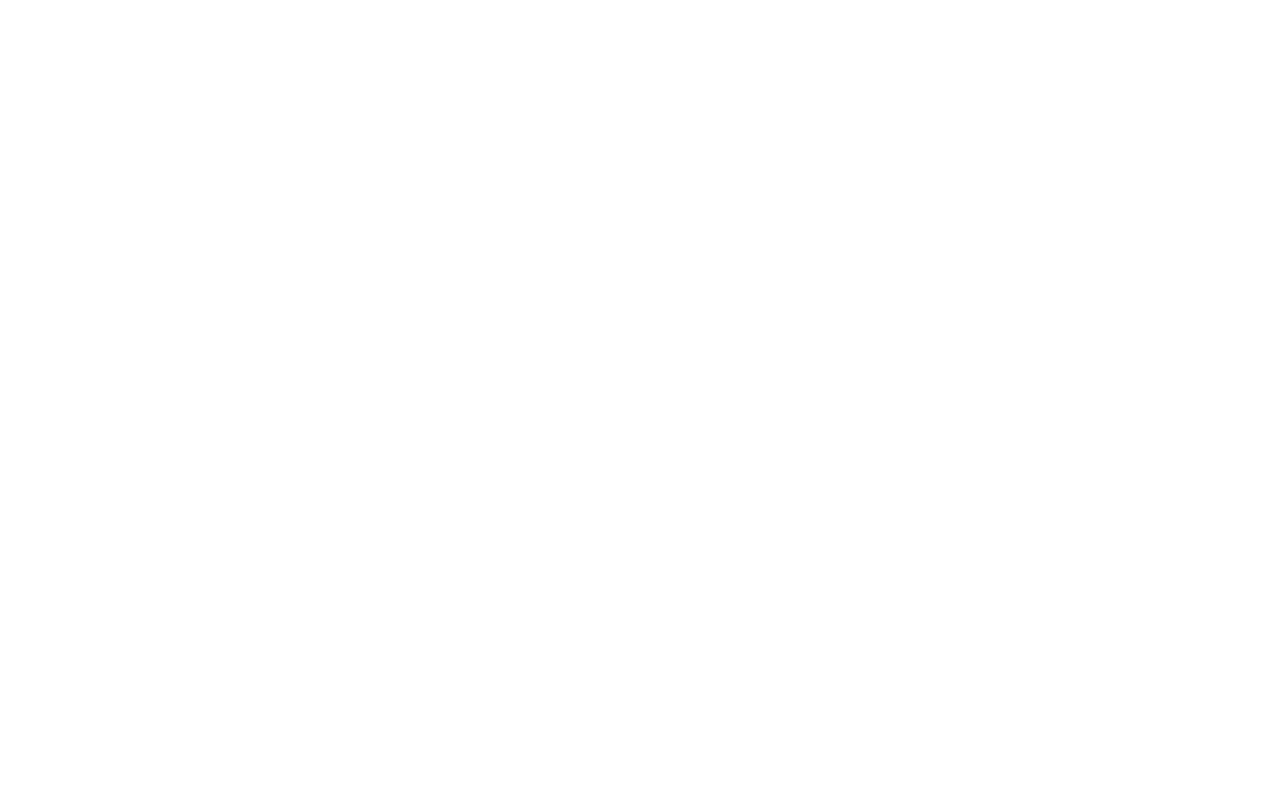
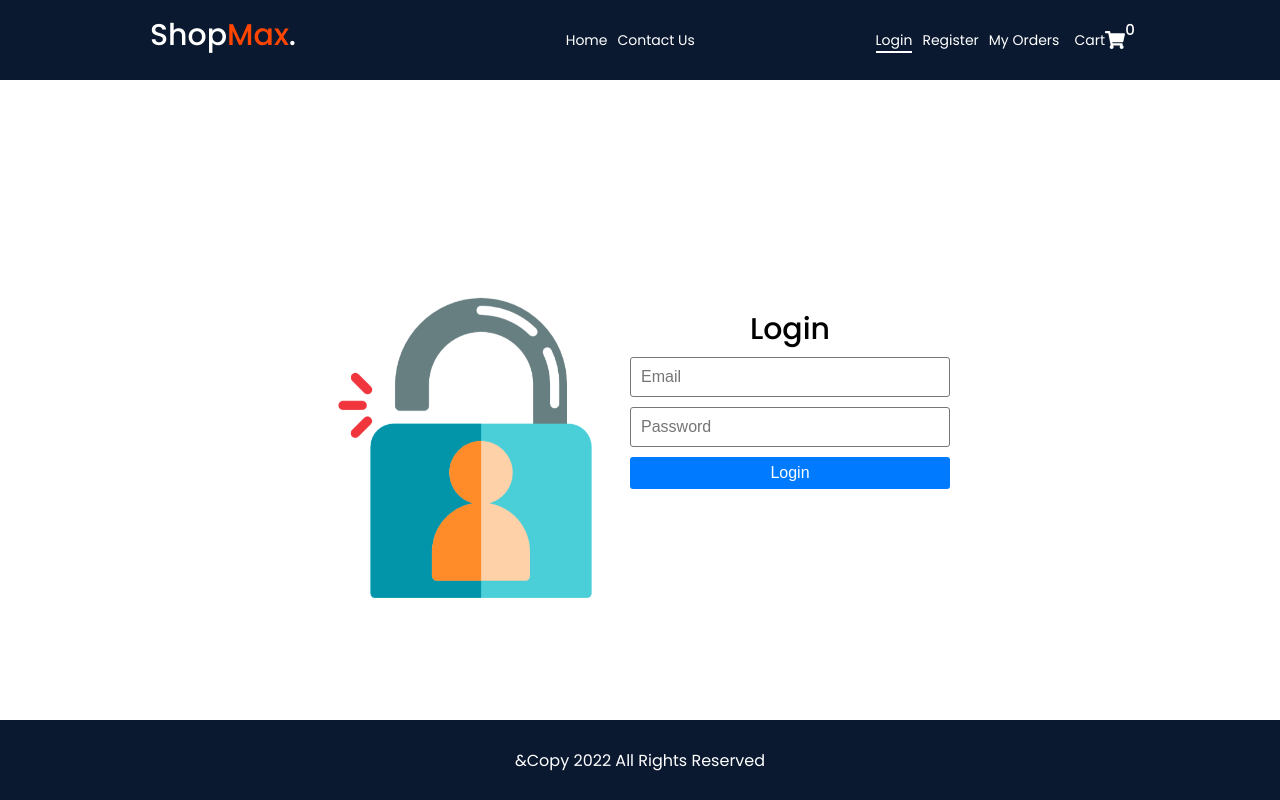
Before and after one commit to Chris-Codex/e-peopleshop, a React (Create React App) app: page /login in a window 1280 px wide. Before the commit this address had no page. Built offline with nearby package versions, Linux system fonts and the light colour scheme.

Commit message:
design of login form

```diff
--- a/src/App.js
+++ b/src/App.js
@@ -3,6 +3,7 @@
 import Footer from "./components/footer/Footer"
 import Home from "./pages/home/Home"
 import Contact from "./pages/contact/Contact"
+import Login from "./pages/authentication/Login"
 
 function App() {
   return (
@@ -12,6 +13,7 @@
           <Routes>
             <Route path="/" element={<Home/>} />
             <Route path="/contact" element={<Contact />} />
+            <Route path="/login" element={<Login />} />
           </Routes>
 
         <Footer />
--- a/src/components/footer/Footer.js
+++ b/src/components/footer/Footer.js
@@ -1,9 +1,13 @@
 import React from "react";
+import styles from "./../footer/Footer.module.scss"
+
+const date = new Date()
+const year = date.getFullYear()
 
 const Footer = () => {
   return (
-    <div>
-      <h1>Footer</h1>
+    <div className={styles.footer}>
+      &Copy {year} All Rights Reserved
     </div>
   );
 };
--- a/src/components/footer/Footer.module.scss
+++ b/src/components/footer/Footer.module.scss
@@ -0,0 +1,12 @@
+.footer {
+    background-color: var(--dark-blue);
+    color: #fff;
+    font-size: 1.6rem;
+    display: flex;
+    justify-content: center;
+    align-items: center;
+    height: 8rem;
+    p {
+      color: #fff;
+    }
+  }
--- a/src/components/header/Header.js
+++ b/src/components/header/Header.js
@@ -1,6 +1,8 @@
-import React from "react";
-import { Link } from "react-router-dom";
+import {useState} from "react";
+import { NavLink, Link } from "react-router-dom";
 import styles from "../header/Header.module.scss"
+import {FaShoppingCart, FaTimes} from "react-icons/fa"
+import {HiOutlineMenuAlt3} from "react-icons/hi"
 
 const logo = (
   <div className={styles.logo}>
@@ -10,39 +12,76 @@
   </div>
 )
 
+const cart = (
+  <Link to="/cart">
+    Cart
+    <FaShoppingCart size={20} />
+    <p>0</p>
+  </Link>
+)
+
 const Header = () => {
+  const [showMenu, setShowMenu] = useState(false)
+
+  const toggleMenu = () => {
+    setShowMenu(!showMenu)
+  }
+
+  const hideMenu = () => {
+    setShowMenu(false)
+  }
+
+  const activeLink = ({isActive}) => (isActive ? `${styles.active}` : "")
+
   return (
     <header>
       <div className={styles.header}>
         {logo}
-        <nav>
-          <ul>
-            <li>
+        <nav className={showMenu ? `${styles["show-nav"]}` : `${styles["hide-nav"]}`}>
+          <div className={showMenu ?
+              `${styles["nav_wrapper"]}
+              ${styles["show-nav-wrapper"]}` : `${styles["nav-wrapper"]}`} onClick={hideMenu}>
+          </div>
+
+            <ul onClick={hideMenu}>
+              <li className={styles["logo-mobile"]}>
                   <Link to="/">
-                Home
+                    {logo}
+                    <FaTimes size={22} color="#fff" onClick={hideMenu}/>
                   </Link>
                 </li>
                 <li>
-              <Link to="/contact">
+                  <NavLink to="/" className={activeLink}>
+                    Home
+                  </NavLink>
+                </li>
+                <li>
+                  <NavLink to="/contact" className={activeLink}>
                     Contact Us
-              </Link>
+                  </NavLink>
                 </li>
             </ul>
-          <div className={styles["header-right"]}>
-            <span className={styles.link}>
-              <Link to="/login">Login</Link>
-              <Link to="/register">Register</Link>
-              <Link to="/order-history">My Orders</Link>
+
+            <div className={styles["header-right"]} onClick={hideMenu}>
+              <span className={styles.links}>
+                <NavLink to="/login" className={activeLink}>Login</NavLink>
+                <NavLink to="/register" className={activeLink}>Register</NavLink>
+                <NavLink to="/order-history" className={activeLink}>My Orders</NavLink>
               </span>
 
               <span className={styles.cart}>
-              <Link to="/cart">
-                Cart
-                <FaShoppingCart />
-              </Link>
+                {cart}
               </span>
             </div>
         </nav>
+
+        <div className={styles["menu-icon"]}>
+          <span className={styles.cart}>
+                {cart}
+          </span>
+          <HiOutlineMenuAlt3 onClick={toggleMenu} size={28} />
+        </div>
+
       </div>
     </header>
   );
--- /dev/null
+++ b/src/pages/authentication/Login.js
@@ -0,0 +1,26 @@
+import React from 'react'
+import styles from "../authentication/auth.module.scss"
+import loginImg from "../../asstes/loginSec.png"
+
+
+const Login = () => {
+  return (
+    <section className={`container ${styles.auth}`}>
+      <div className={styles.img}>
+        <img className={styles.loginImg} src={loginImg} alt="Login" />
+      </div>
+
+      <div className={styles.form}>
+        <h2>Login</h2>
+        <form>
+          <input type="text" placeholder='Email' required />
+          <input type="password" placeholder='Password' required />
+          <button className='--btn --btn-primary --btn-block'>Login</button>
+
+        </form>
+      </div>
+    </section>
+  )
+}
+
+export default Login
--- /dev/null
+++ b/src/pages/authentication/auth.module.scss
@@ -0,0 +1,79 @@
+.auth {
+    min-height: 80vh;
+    display: flex;
+    justify-content: center;
+    align-items: center;
+
+    .img {
+      animation: slide-down 0.5s ease;
+    }
+
+    .loginImg {
+      width: 300px;
+      height: 300px;
+    }
+
+    .form {
+      width: 35rem;
+      padding: 1.5rem;
+      animation: slide-up 0.5s ease;
+      h2 {
+        color: var(--color-danger);
+        text-align: center;
+      }
+      form {
+        input[type="text"],
+        input[type="email"],
+        input[type="password"] {
+          display: block;
+          font-size: 1.6rem;
+          font-weight: 300;
+          padding: 1rem;
+          margin: 1rem auto;
+          width: 100%;
+          border: 1px solid #777;
+          border-radius: 3px;
+          outline: none;
+        }
+        .links {
+          display: flex;
+          justify-content: space-between;
+          margin: 5px 0;
+        }
+
+        p {
+          text-align: center;
+          margin: 1rem;
+        }
+      }
+      .register {
+        display: flex;
+        justify-content: center;
+        align-items: center;
+        margin-top: 1rem;
+      }
+    }
+
+    @keyframes slide-up {
+      0% {
+        transform: translateY(-5rem);
+      }
+      100% {
+        transform: translateY(0);
+      }
+    }
+    @keyframes slide-down {
+      0% {
+        transform: translateY(5rem);
+      }
+      100% {
+        transform: translateY(0);
+      }
+    }
+  }
+
+  @media screen and (max-width: 700px) {
+    .img {
+      display: none;
+    }
+  }
```
Also changed, not shown: src/pages/authentication/Reset.js (added, +9 -0 lines), src/asstes/login.png (added), src/asstes/loginSec.png (added), src/pages/authentication/Register.js (added). Lines whose indentation alone changed are shown as unchanged.
